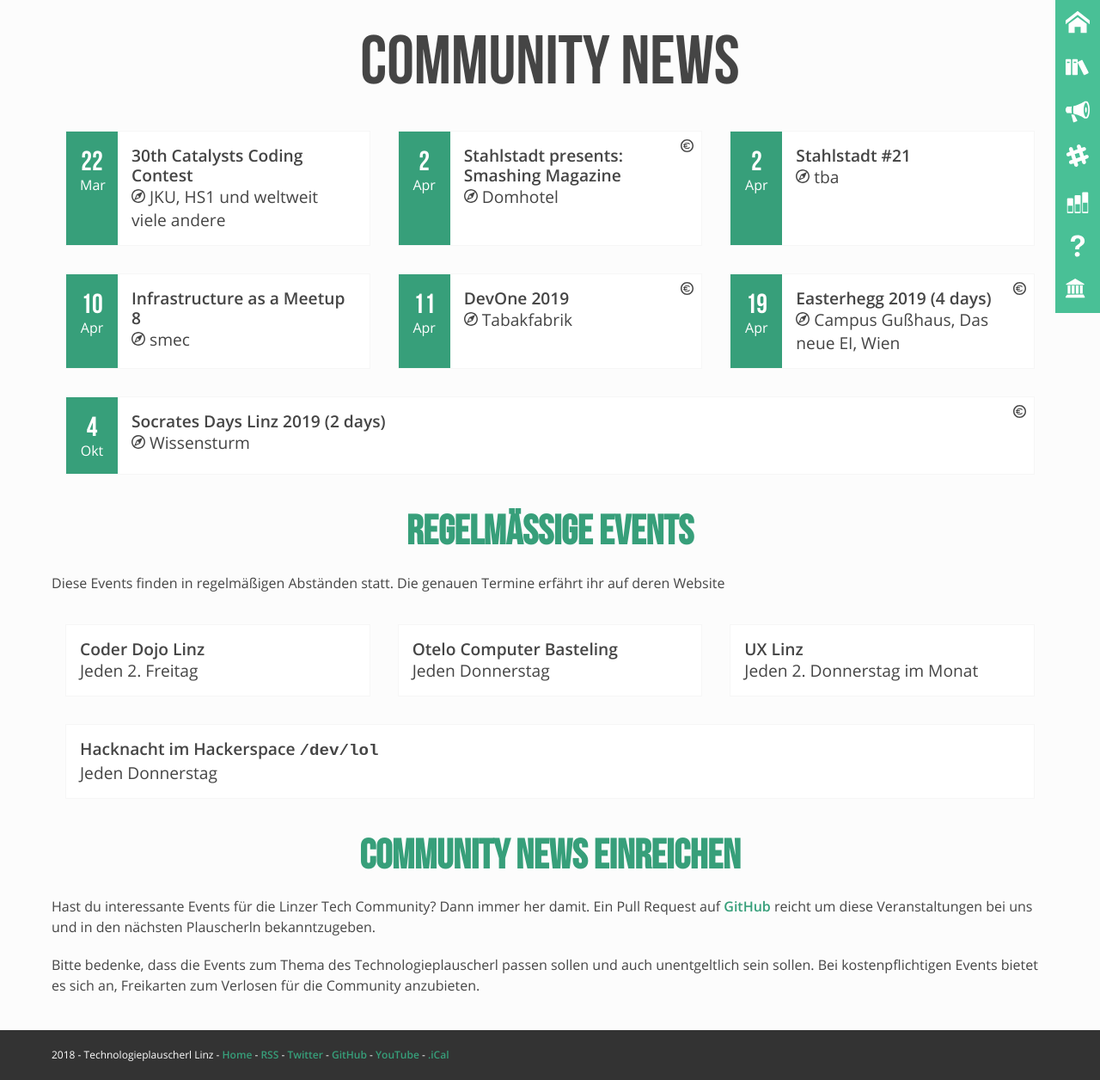
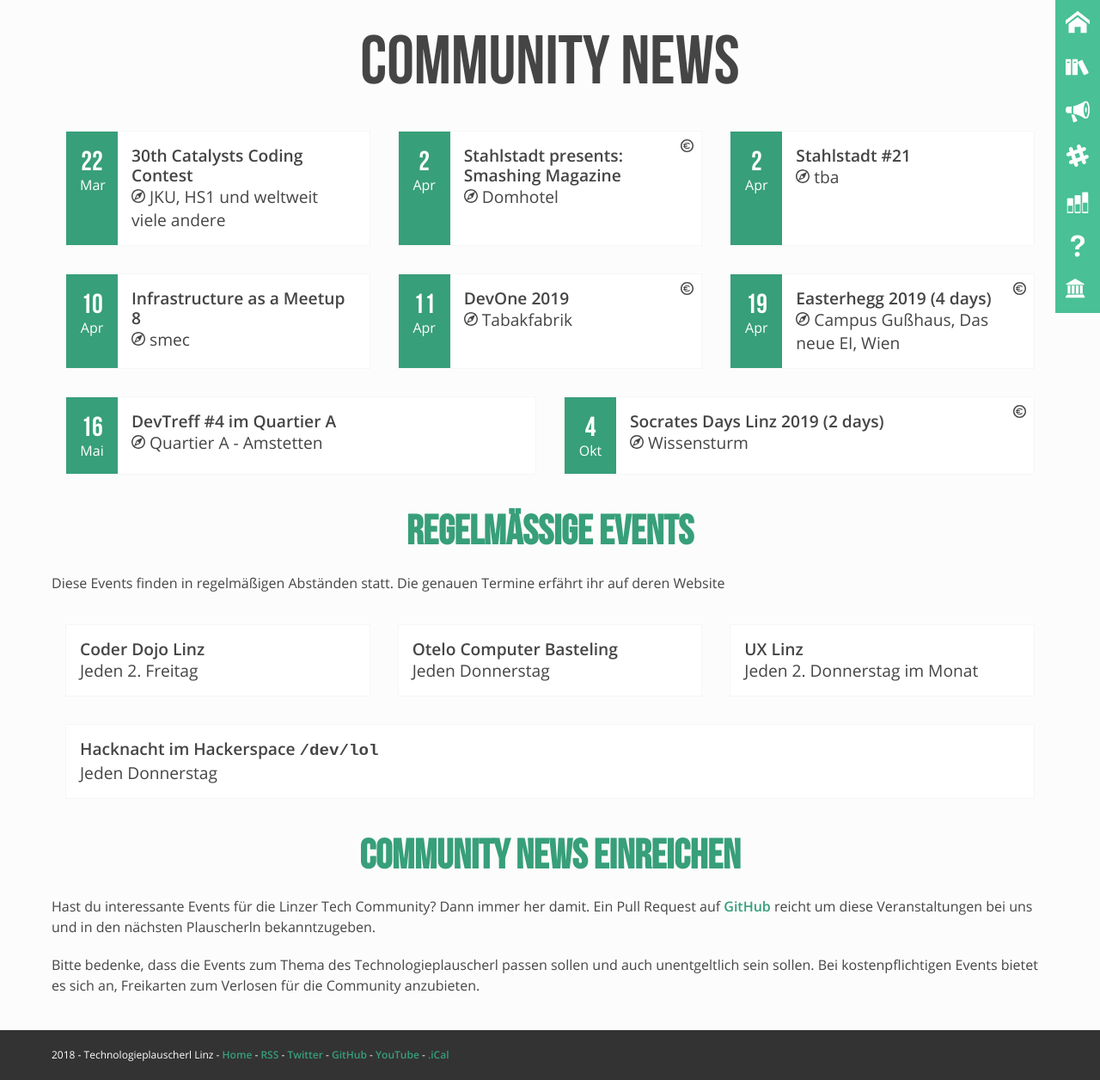
Before and after one commit to mericanAncer127/plauscherl, a Jekyll site: the page built from pages/community-news.html, in a window 1280 px wide. Shown: the whole page at 86% size. Built offline with Jekyll 4.4.1, drawn with Linux system fonts in a browser that asks for light colours.

Commit message:
added devtreff to community site (#173)

```diff
--- a/_data/community.yml
+++ b/_data/community.yml
@@ -707,3 +707,12 @@
       location: "E-CONOMIX Office, Wels"
       date: 2019-02-26
       link: http://mage-meetup.at/
+-
+  id: devtreff
+  name: "DevTreff im Quartier A"
+  events:
+    -
+      name: "DevTreff #4 im Quartier A"
+      location: "Quartier A - Amstetten"
+      date: 2019-05-16
+      link: https://devtreff.io/
```
